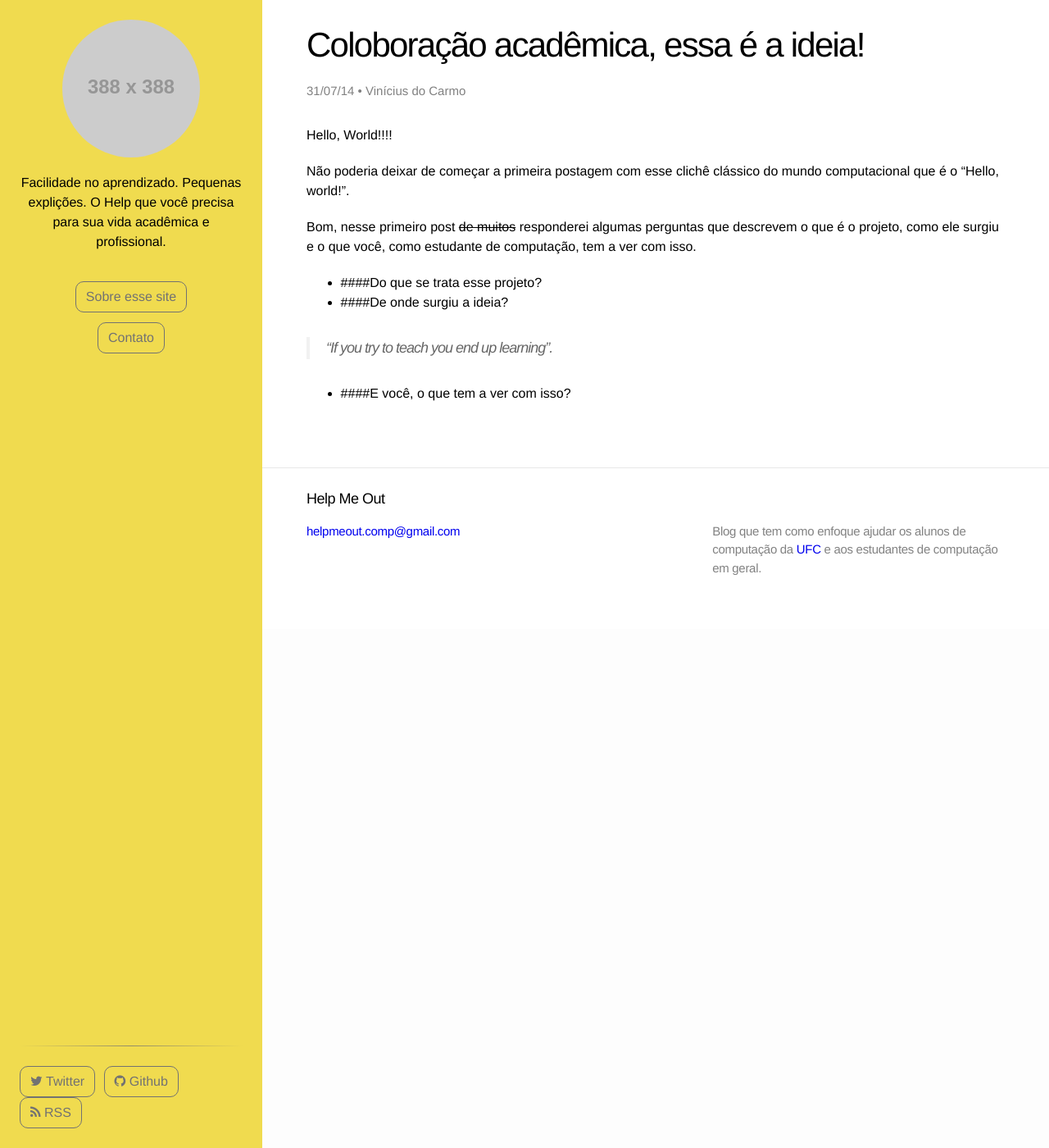
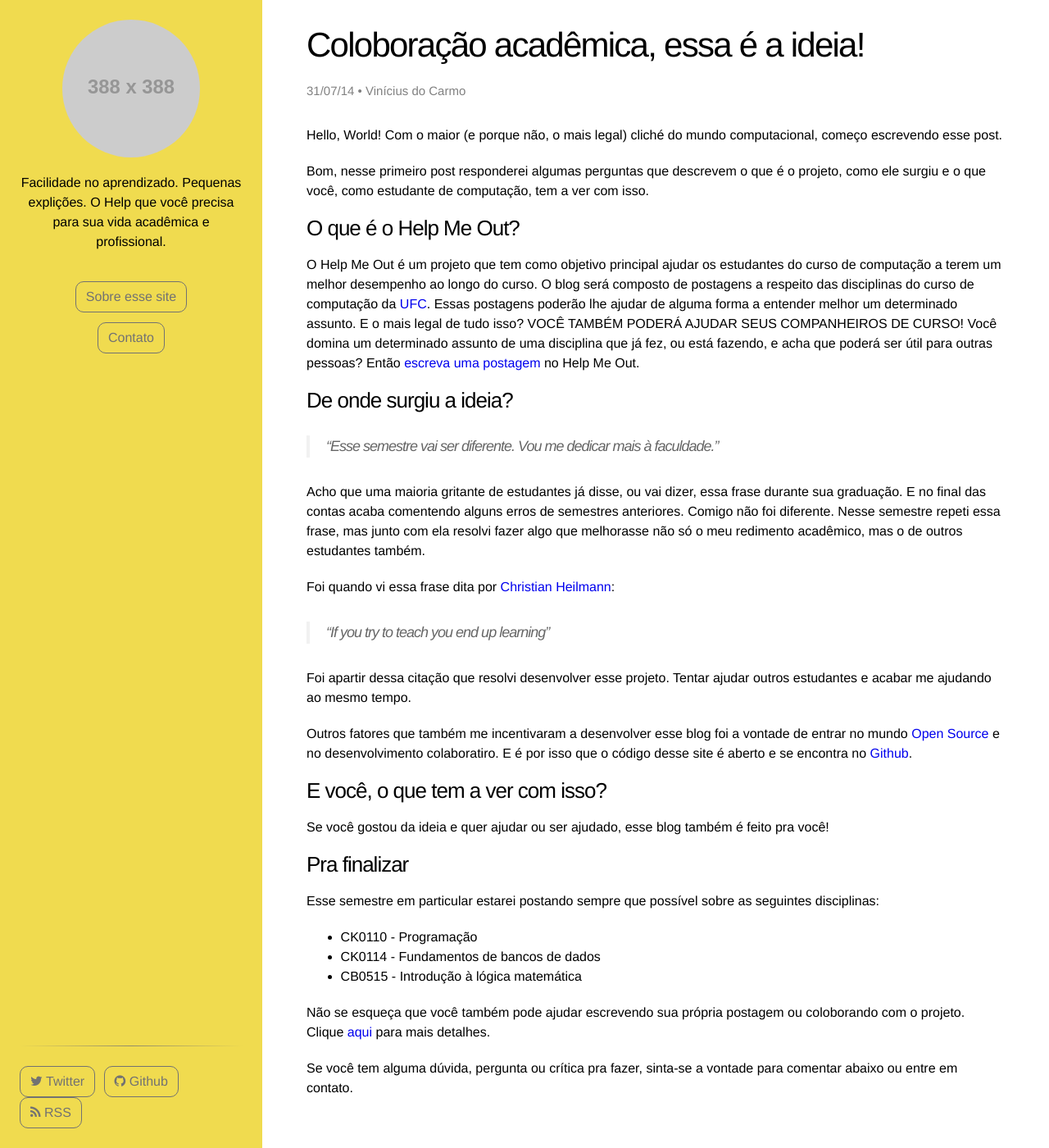
Before and after one commit to vinimdocarmo/help-me-out, a Jekyll site: the page built from _posts/2014-07-31-colaboracao-academica-essa-e-a-ideia.markdown, in a window 1280 px wide and 1400 px high. Shown: the whole window at 82% size. Built offline with Jekyll 4.4.1, drawn with Linux system fonts in a browser that asks for light colours; nearby versions of some CDN libraries; comment, search, counter and statistics services are not loaded.

Commit message:
Edita primeira postagem

```diff
--- a/_posts/2014-07-31-colaboracao-academica-essa-e-a-ideia.markdown
+++ b/_posts/2014-07-31-colaboracao-academica-essa-e-a-ideia.markdown
@@ -3,19 +3,44 @@ layout: post
 title:  "Coloboração acadêmica, essa é a ideia!"
 date:   2014-07-31 11:17:00
 author: "Vinícius do Carmo"
+author_contact: "http://vinimdocarmo.github.io"
 tags: helloworld
 ---
 
-Hello, World!!!!
+Hello, World! Com o maior (e porque não, o mais legal) cliché do mundo computacional, começo escrevendo esse post.
 
-Não poderia deixar de começar a primeira postagem com esse clichê clássico do mundo computacional que é o "Hello, world!".
+Bom, nesse primeiro post responderei algumas perguntas que descrevem o que é o projeto, como ele surgiu e o que você, como estudante de computação, tem a ver com isso.<!--more-->
 
-Bom, nesse primeiro post <del>de muitos</del> responderei algumas perguntas que descrevem o que é o projeto, como ele surgiu e o que você, como estudante de computação, tem a ver com isso.<!--more-->
+###O que é o Help Me Out?
 
-* ####Do que se trata esse projeto?
+O Help Me Out é um projeto que tem como objetivo principal ajudar os estudantes do curso de computação a terem um melhor desempenho ao longo do curso. O blog será composto de postagens a respeito das disciplinas do curso de computação da [UFC](http://ufc.br). Essas postagens poderão lhe ajudar de alguma forma a entender melhor um determinado assunto. E o mais legal de tudo isso? VOCÊ TAMBÉM PODERÁ AJUDAR SEUS COMPANHEIROS DE CURSO! Você domina um determinado assunto de uma disciplina que já fez, ou está fazendo, e acha que poderá ser útil para outras pessoas? Então [escreva uma postagem](#) no Help Me Out.
 
-* ####De onde surgiu a ideia?
+###De onde surgiu a ideia?
 
-> “If you try to teach you end up learning”.
+> “Esse semestre vai ser diferente. Vou me dedicar mais à faculdade.”
 
-* ####E você, o que tem a ver com isso?
+Acho que uma maioria gritante de estudantes já disse, ou vai dizer, essa frase durante sua graduação. E no final das contas acaba comentendo alguns erros de semestres anteriores. Comigo não foi diferente. Nesse semestre repeti essa frase, mas junto com ela resolvi fazer algo que melhorasse não só o meu redimento acadêmico, mas o de outros estudantes também.
+
+Foi quando vi essa frase dita por [Christian Heilmann](http://christianheilmann.com):
+
+> “If you try to teach you end up learning”
+
+Foi apartir dessa citação que resolvi desenvolver esse projeto. Tentar ajudar outros estudantes e acabar me ajudando ao mesmo tempo.
+
+Outros fatores que também me incentivaram a desenvolver esse blog foi a vontade de entrar no mundo [Open Source](http://opensource.org/) e no desenvolvimento colaboratiro. E é por isso que o código desse site é aberto e se encontra no [Github](https://github.com/vinimdocarmo/help-me-out).
+
+###E você, o que tem a ver com isso?
+
+Se você gostou da ideia e quer ajudar ou ser ajudado, esse blog também é feito pra você!
+
+###Pra finalizar
+
+Esse semestre em particular estarei postando sempre que possível sobre as seguintes disciplinas:
+
+* CK0110 - Programação
+* CK0114 - Fundamentos de bancos de dados
+* CB0515 - Introdução à lógica matemática
+
+Não se esqueça que você também pode ajudar escrevendo sua própria postagem ou coloborando com o projeto. Clique [aqui](#) para mais detalhes.
+
+Se você tem alguma dúvida, pergunta ou crítica pra fazer, sinta-se a vontade para comentar abaixo ou entre em contato.
```
